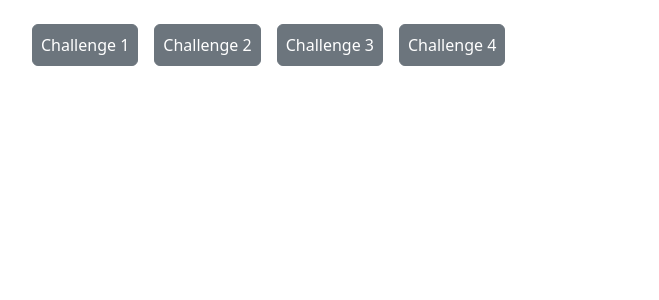
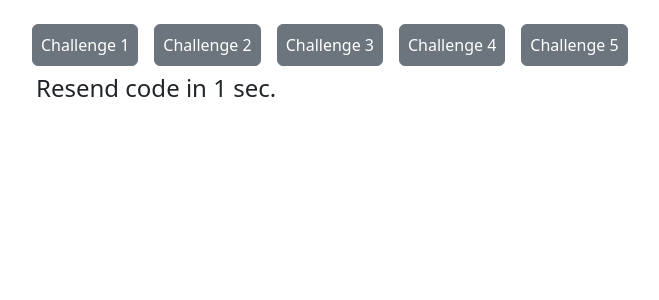
Before and after one commit to Vineeth543/rxjs-challenges, an Angular app: page /challenge5 in a window 1280 px wide. Before the commit this address led to /. Shown: the top 300 px of the page, without its empty margins (58-717 px from the left). Built offline with nearby package versions, Linux system fonts and the light colour scheme.

Commit message:
challenge 5 finished

```diff
--- a/src/app/app-routing.module.ts
+++ b/src/app/app-routing.module.ts
@@ -4,12 +4,14 @@ import { Challenge1Component } from './challenge1/challenge1.component';
 import { Challenge2Component } from './challenge2/challenge2.component';
 import { Challenge3Component } from './challenge3/challenge3.component';
 import { Challenge4Component } from './challenge4/challenge4.component';
+import { Challenge5Component } from './challenge5/challenge5.component';
 
 const routes: Routes = [
   { path: 'challenge1', component: Challenge1Component },
   { path: 'challenge2', component: Challenge2Component },
   { path: 'challenge3', component: Challenge3Component },
   { path: 'challenge4', component: Challenge4Component },
+  { path: 'challenge5', component: Challenge5Component },
 ];
 
 @NgModule({
@@ -23,4 +25,5 @@ export const routingComponents = [
   Challenge2Component,
   Challenge3Component,
   Challenge4Component,
+  Challenge5Component,
 ];
--- a/src/app/app.component.ts
+++ b/src/app/app.component.ts
@@ -23,5 +23,9 @@ export class AppComponent {
       name: 'Challenge 4',
       path: 'challenge4',
     },
+    {
+      name: 'Challenge 5',
+      path: 'challenge5',
+    },
   ];
 }
--- /dev/null
+++ b/src/app/challenge5/challenge5.component.html
@@ -0,0 +1,10 @@
+<div class="container">
+  <ng-container *ngIf="countdown$ | async as value; else resend">
+    <h4>Resend code in {{ value }} sec.</h4>
+  </ng-container>
+  <ng-template #resend>
+    <button class="btn btn-primary" (click)="resend$.next()">
+      Resend code
+    </button>
+  </ng-template>
+</div>
--- /dev/null
+++ b/src/app/challenge5/challenge5.component.ts
@@ -0,0 +1,21 @@
+import { Component } from '@angular/core';
+import { map, timer, Subject, startWith, switchMap, takeWhile } from 'rxjs';
+
+@Component({
+  selector: 'app-challenge5',
+  templateUrl: './challenge5.component.html',
+  styleUrls: ['./challenge5.component.less'],
+})
+export class Challenge5Component {
+  resend$ = new Subject<void>();
+
+  countdown$ = this.resend$.pipe(
+    startWith(0),
+    switchMap(() =>
+      timer(0, 1000).pipe(
+        map((timer) => 5 - timer),
+        takeWhile((timer) => timer >= 0)
+      )
+    )
+  );
+}
```
Also changed, not shown: src/app/challenge5/challenge5.component.less (added).
